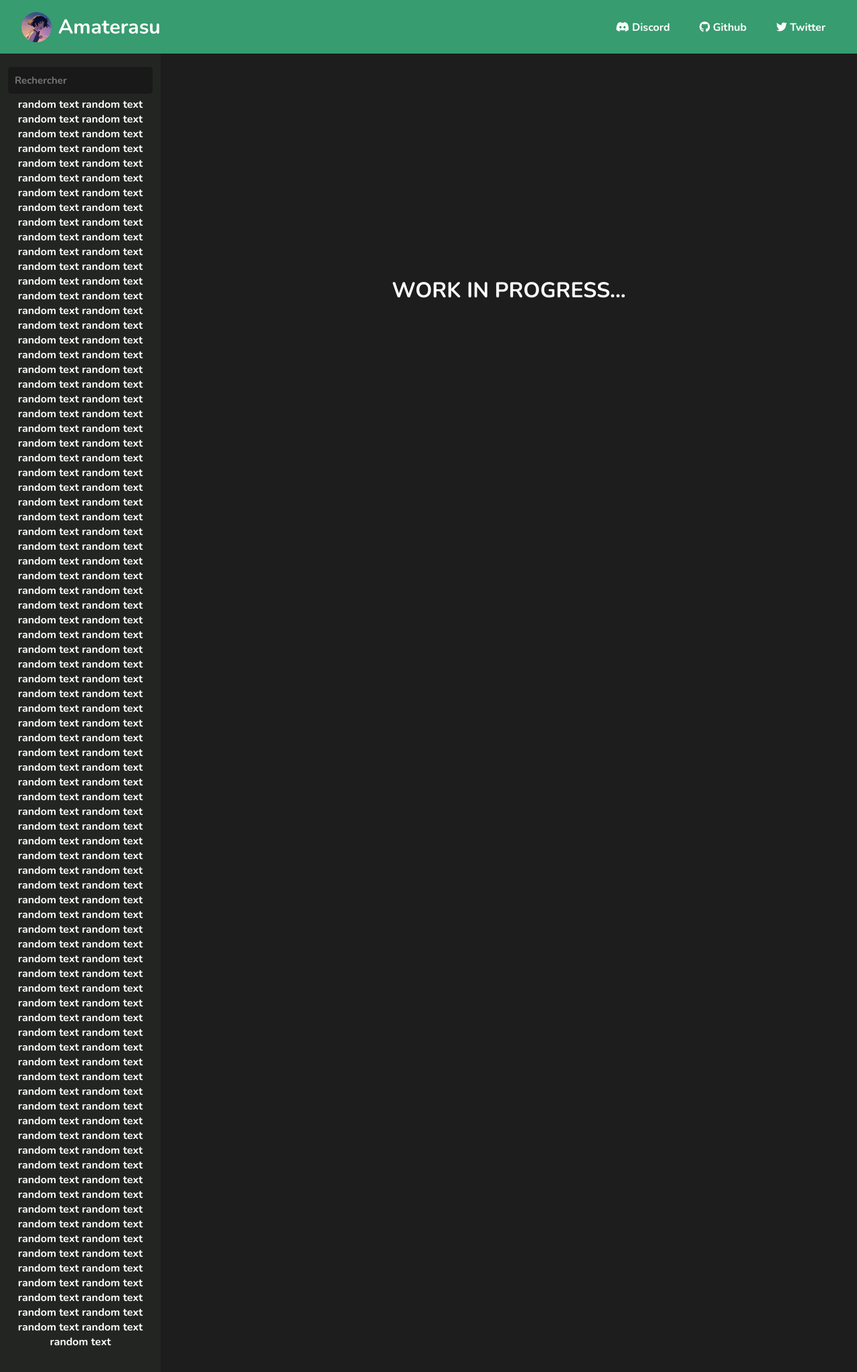
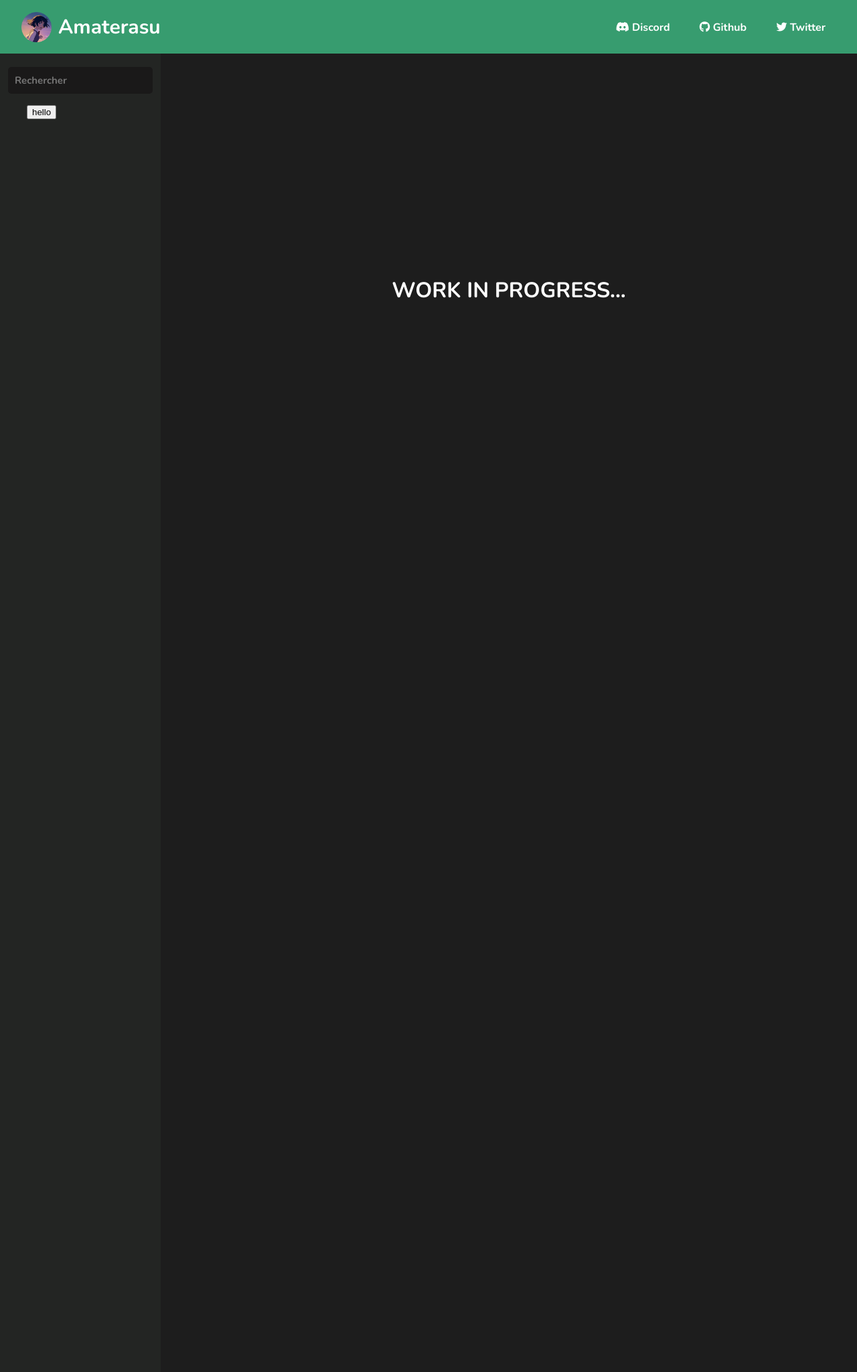
Before and after one commit to Wizi8914/Amaterasu-Website, a PHP site: page / in a window 1280 px wide. Shown: the top 2049 px of the page at 67% size. Run offline with PHP 8.4, Linux system fonts and the light colour scheme; some libraries are stand-ins or nearby versions.

Commit message:
work in progress

```diff
--- a/css/commandlist.css
+++ b/css/commandlist.css
@@ -37,3 +37,12 @@
 .searchboxitem:hover {
     background-color: #1d1c1c;
 }
+
+
+li {
+    display: list-item;
+}
+
+ul {
+    list-style: none;
+}
--- a/css/style.css
+++ b/css/style.css
@@ -1,7 +1,7 @@
 body, html {
     background-color: #1D1D1D;
-    margin: 0;
-    padding: 0;
+    margin: 0px;
+    padding: 0px;
     font-family: 'Nunito', sans-serif;
 }
 
@@ -54,8 +54,7 @@
 
 .separate {
     display: flex;
-    max-width: 1536px;
     width: 100%;
-    margin-left: auto;
-    margin-right: auto;
+    margin-left: 0px;
+    margin-right: 0px;
 }
--- a/index.html
+++ b/index.html
@@ -37,20 +37,17 @@
                     <div class="searchbox">
                         <input class="searchboxitem" name="search_query" type="text" role="combobox" placeholder="Rechercher">
                     </div>
-                    <p>random text random text random text random text random text random text random text random text random text random text random text random text random text
-                        random text random text random text random text random text random text random text random text random text random text random text random text random text
-                        random text random text random text random text random text random text random text random text random text random text random text random text random text
-                        random text random text random text random text random text random text random text random text random text random text random text random text random text
-                        random text random text random text random text random text random text random text random text random text random text random text random text random text
-                        random text random text random text random text random text random text random text random text random text random text random text random text random text
-                        random text random text random text random text random text random text random text random text random text random text random text random text random text
-                        random text random text random text random text random text random text random text random text random text random text random text random text random text
-                        random text random text random text random text random text random text random text random text random text random text random text random text random text
-                        random text random text random text random text random text random text random text random text random text random text random text random text random text
-                        random text random text random text random text random text random text random text random text random text random text random text random text random text
-                        random text random text random text random text random text random text random text random text random text random text random text random text random text
-                        random text random text random text random text random text random text random text random text random text random text random text random text random text
-                    </p>
+                    <div class="categorylist">
+                        <ul>
+                            <li>
+                                <button>
+                                    <div class="test">
+                                        <span>hello</span>
+                                    </div>
+                                </button>
+                            </li>
+                        </ul>
+                    </div>
                 </nav>
                 <div class="commandinfo">
                     <h1 class="wip">WORK IN PROGRESS...</h1>
```
